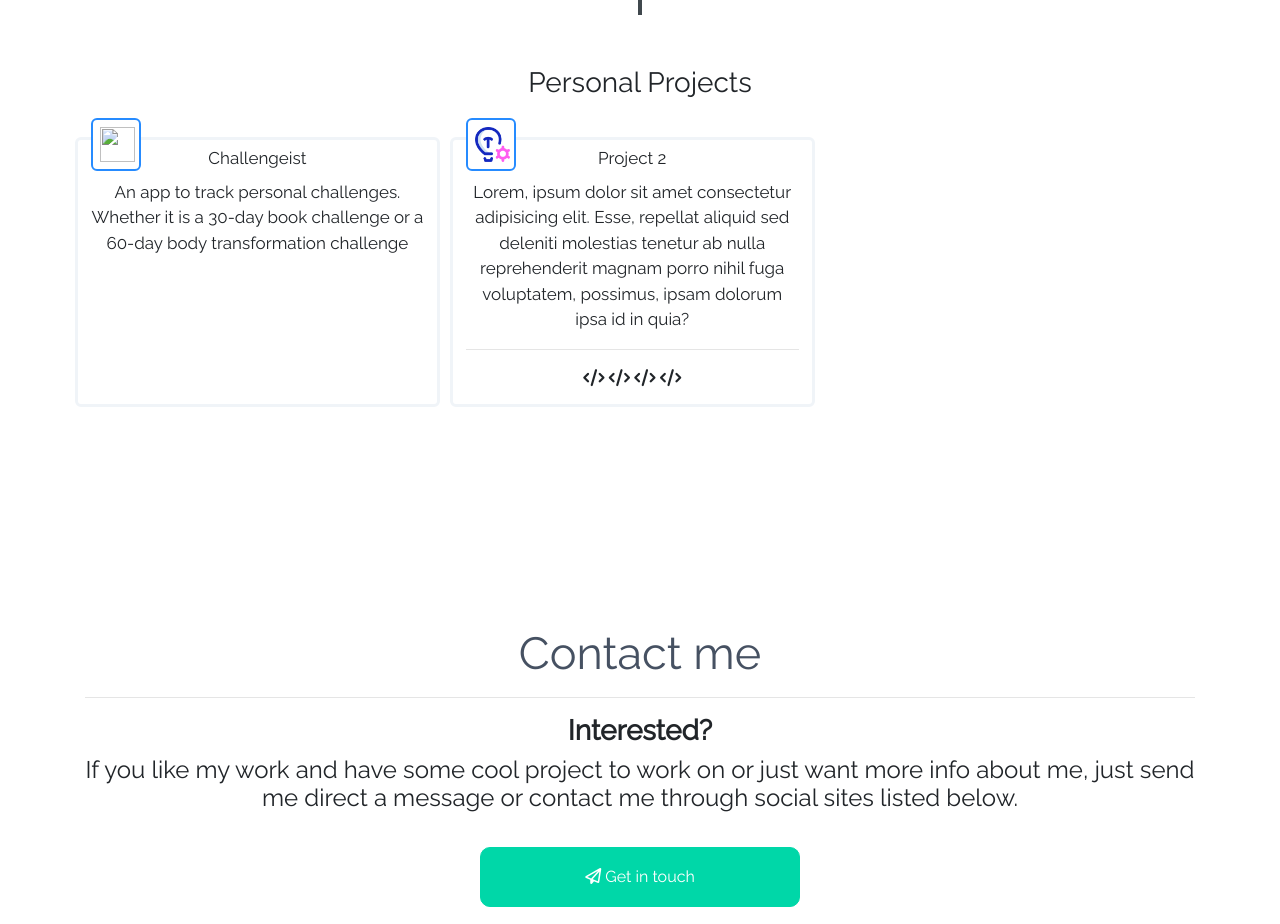
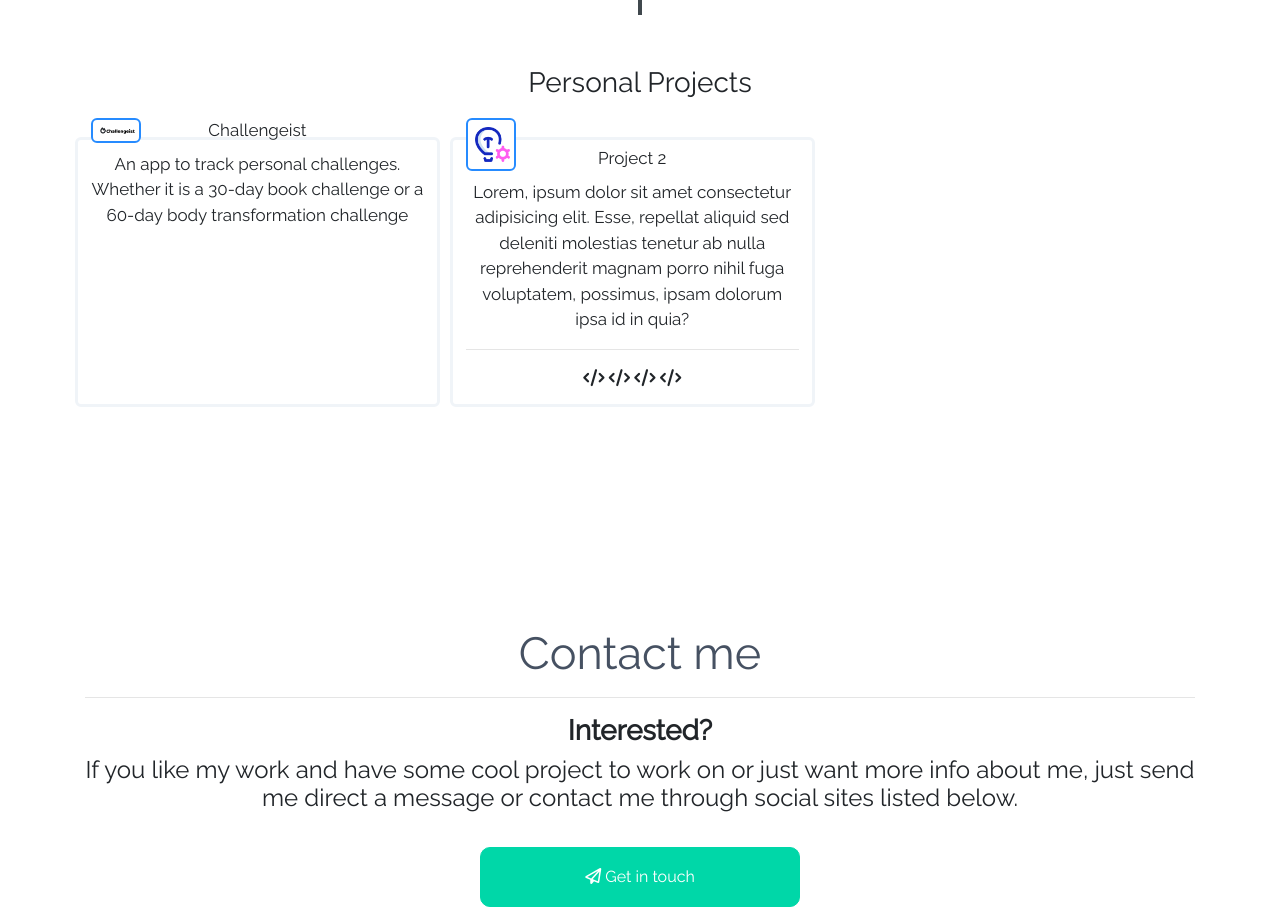
Before and after one commit to MRmarioruci/website, a plain HTML site: page index.html in a window 1280 px wide. Shown: the part 3480-4404 px from the top of the page. Drawn offline with nearby package versions, Linux system fonts and the light colour scheme; a script that the page names is missing.

Commit message:
challengeist logo

```diff
--- a/index.html
+++ b/index.html
@@ -214,7 +214,7 @@
 			<div class="row">
 				<div class="project__item">
 					<div class="project__item-icon">
-						<img src="assets/images/challengist.png" width="35">
+						<img src="assets/images/challengeist.png" width="35">
 					</div>
 					<label class="project__item-title">Challengeist</label>
 					<p>An app to track personal challenges. Whether it is a 30-day book challenge or a 60-day body transformation challenge</p>
```
